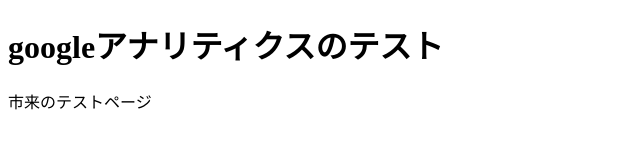
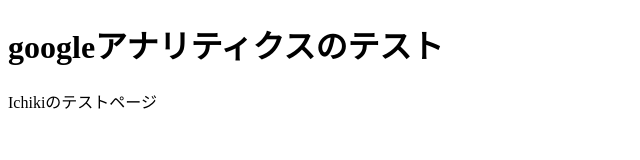
Before and after one commit to tomolala/googleTest, a plain HTML site: page index.html in a window 1280 px wide. Shown: the full height of the page, 0-640 px from the left. Drawn offline with Linux system fonts and the light colour scheme.

Commit message:
Update index.html

```diff
--- a/index.html
+++ b/index.html
@@ -7,6 +7,7 @@
 </head>
 <body>
     <h1>googleアナリティクスのテスト</h1>
-    <p>市来のテストページ</p>
+    <p>Ichikiのテストページ</p>
 </body>
+
 </html>
```
